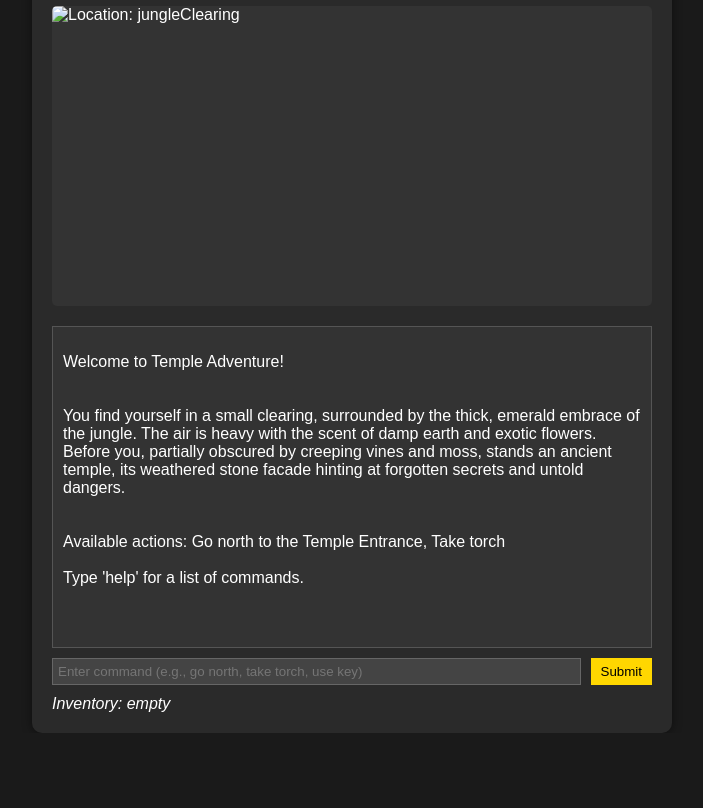
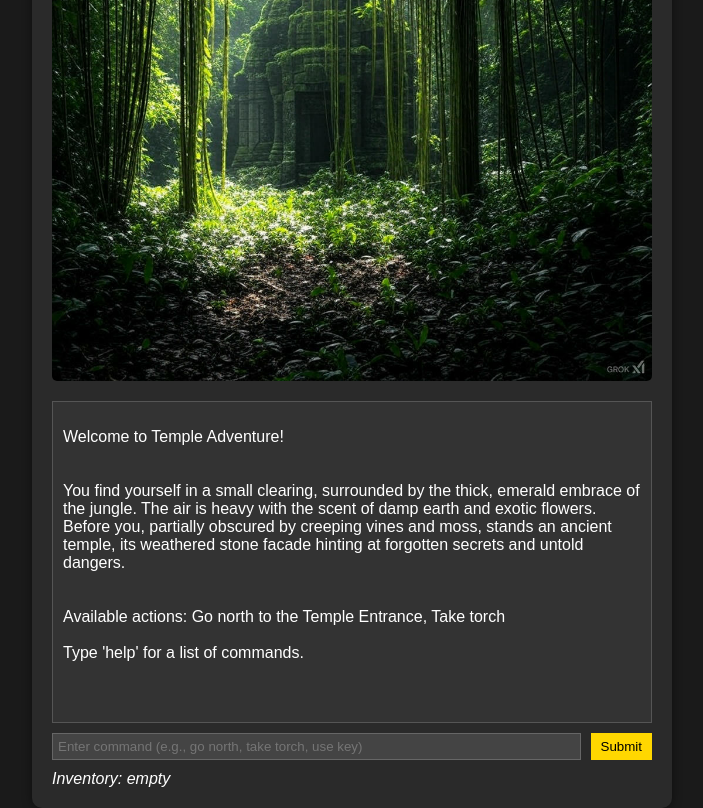
Before and after one commit to soundtrackgeek/adventure_game, a plain HTML site: page index.html in a window 1280 px wide. Shown: the part 80-888 px from the top of the page, without its empty margins (288-991 px from the left). Before the commit the page ends 813 px from the top, so only its background shows below. Drawn offline with Linux system fonts and the light colour scheme.

Commit message:
Refactor location image styles to maintain aspect ratio and prevent cropping

```diff
--- a/style.css
+++ b/style.css
@@ -63,7 +63,8 @@ button:hover {
 
 .location-image {
     width: 100%;
-    height: 300px;
+    /* Using aspect-ratio to maintain 1024x768 (4:3) proportions */
+    aspect-ratio: 4/3;
     margin-bottom: 20px;
     border-radius: 5px;
     overflow: hidden;
@@ -73,5 +74,6 @@ button:hover {
 .location-image img {
     width: 100%;
     height: 100%;
-    object-fit: cover;
+    object-fit: contain; /* Changed from cover to contain to prevent cropping */
+    background-color: #333;
 }
```
Also changed, not shown: assets/images/jungle-clearing.jpg (added).
